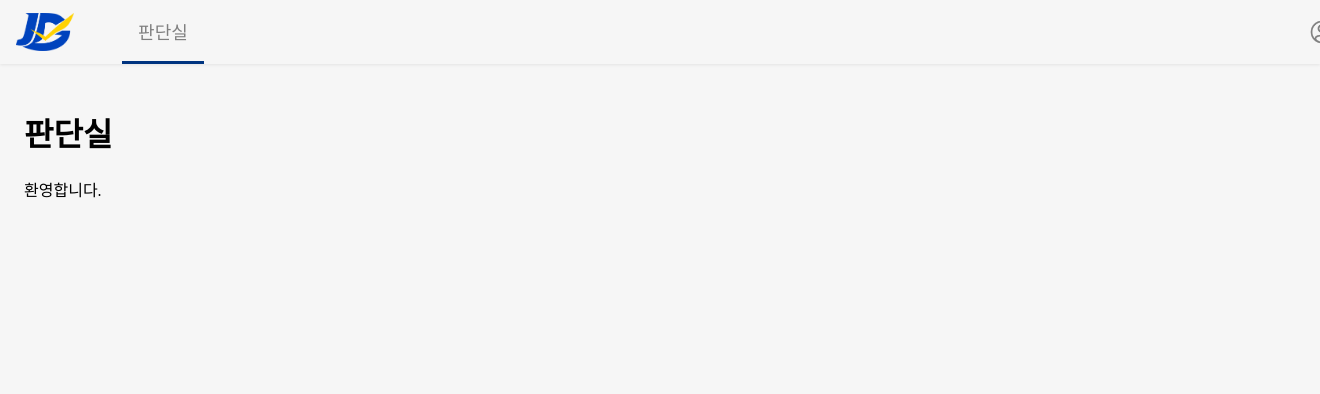
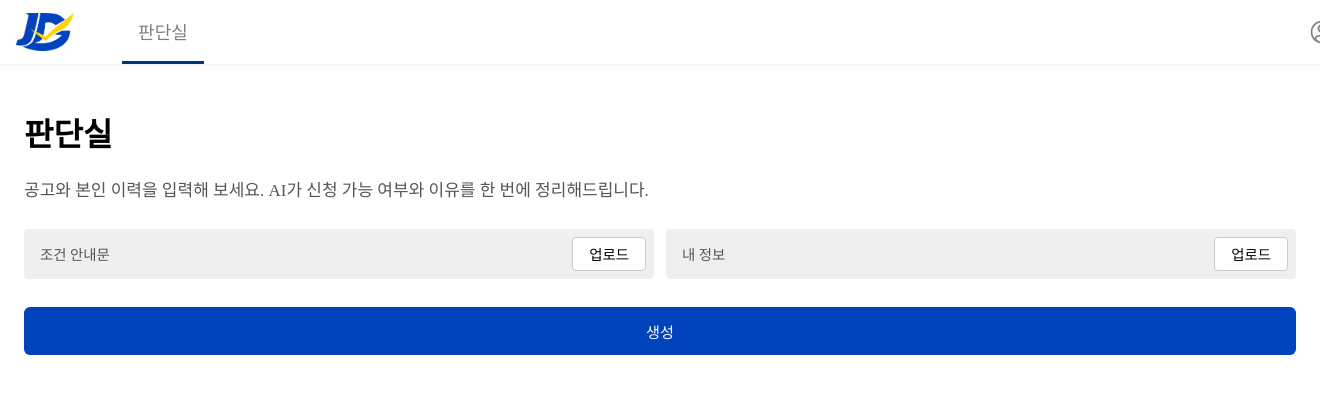
Before and after one commit to songga0/YMX, a Django app: page / in a window 1320 px wide; the page is wider, and only the part inside the window is pictured. Shown: the top 394 px of that part. Run offline with Django 5.2, Linux system fonts and the light colour scheme.

Commit message:
file upload

```diff
--- a/core/templates/core/home.html
+++ b/core/templates/core/home.html
@@ -1,5 +1,129 @@
 {% extends "core/base.html" %}
 {% block content %}
   <h1>판단실</h1>
-  <p>환영합니다.</p>
+  <h2>공고와 본인 이력을 입력해 보세요.
+    AI가 신청 가능 여부와 이유를 한 번에 정리해드립니다.</h2>
+
+  <div class="upload-section">
+    <div class="upload-bars">
+      <div class="file-bar">
+        <span class="file-bar-text" id="file-bar-announcement" title="">조건 안내문</span>
+        <label class="file-upload-btn">
+          <input type="file" name="files_announcement" multiple style="display: none;" id="input-announcement">
+          업로드
+        </label>
+      </div>
+      <div class="file-bar">
+        <span class="file-bar-text" id="file-bar-resume" title="">내 정보</span>
+        <label class="file-upload-btn">
+          <input type="file" name="files_resume" multiple style="display: none;" id="input-resume">
+          업로드
+        </label>
+      </div>
+    </div>
+    <div class="create-btn-wrap">
+      <button type="button" class="create-btn">생성</button>
+    </div>
+  </div>
+
+  <style>
+    .upload-section {
+      margin-top: 1.5rem;
+      display: flex;
+      flex-direction: column;
+      gap: 0.75rem;
+    }
+    .upload-bars {
+      display: flex;
+      flex-direction: row;
+      gap: 0.75rem;
+    }
+    .file-bar {
+      flex: 1;
+      min-width: 0;
+      background: #EFEFEF;
+      border-radius: 4px;
+      display: flex;
+      align-items: center;
+      padding: 0.5rem 0.5rem 0.5rem 1rem;
+      gap: 0.75rem;
+    }
+    .file-bar-text {
+      flex: 1;
+      min-width: 0;
+      font-size: 0.9rem;
+      color: #555;
+      white-space: nowrap;
+      overflow: hidden;
+      text-overflow: ellipsis;
+      padding-right: 0.25rem;
+    }
+    .file-upload-btn {
+      flex-shrink: 0;
+      display: inline-flex;
+      align-items: center;
+      justify-content: center;
+      padding: 0 1rem;
+      height: 2rem;
+      border: 1px solid #ccc;
+      border-radius: 4px;
+      background: #fff;
+      cursor: pointer;
+      font-size: 0.9rem;
+    }
+    .file-upload-btn:hover {
+      background: #f5f5f5;
+    }
+    .create-btn-wrap {
+      margin-top: 1rem;
+      display: flex;
+      justify-content: center;
+    }
+    .create-btn {
+      width: 100%;
+      max-width: 100%;
+      height: 3rem;
+      display: flex;
+      align-items: center;
+      justify-content: center;
+      padding: 0;
+      border: none;
+      border-radius: 6px;
+      background: #0043BD;
+      color: #fff;
+      font-size: 0.95rem;
+      cursor: pointer;
+    }
+    .create-btn:hover {
+      background: #003399;
+    }
+  </style>
+
+  <script>
+    (function() {
+      function formatNames(files) {
+        if (!files || files.length === 0) return '';
+        var names = [];
+        for (var i = 0; i < files.length; i++) names.push(files[i].name);
+        return names.join(', ');
+      }
+
+      function updateBar(inputId, barId, placeholder) {
+        var input = document.getElementById(inputId);
+        var bar = document.getElementById(barId);
+        if (!input || !bar) return;
+        var files = input.files;
+        var text = files.length === 0 ? placeholder : formatNames(files);
+        bar.textContent = text;
+        bar.title = text;
+      }
+
+      document.getElementById('input-announcement').addEventListener('change', function() {
+        updateBar('input-announcement', 'file-bar-announcement', '조건 안내문');
+      });
+      document.getElementById('input-resume').addEventListener('change', function() {
+        updateBar('input-resume', 'file-bar-resume', '내 정보');
+      });
+    })();
+  </script>
 {% endblock %}
--- a/static/css/theme.css
+++ b/static/css/theme.css
@@ -4,7 +4,7 @@
     --color-primary-hover: #002a66;
 
     /* Background */
-    --color-bg: #F6F6F6;
+    --color-bg: #fff;
 
     /* Text */
     --color-black: #808080;
@@ -130,3 +130,12 @@
     margin: 0 auto;
     padding: 1.5rem;
   }
+
+  /* ========== Page Typography ========== */
+  h2 {
+    font-size: 1.0625rem; /* ≈ 17px */
+    font-weight: 400;
+    line-height: 1.65;
+    color: var(--color-text-muted);
+    margin-top: 0.75rem;
+  }
```
